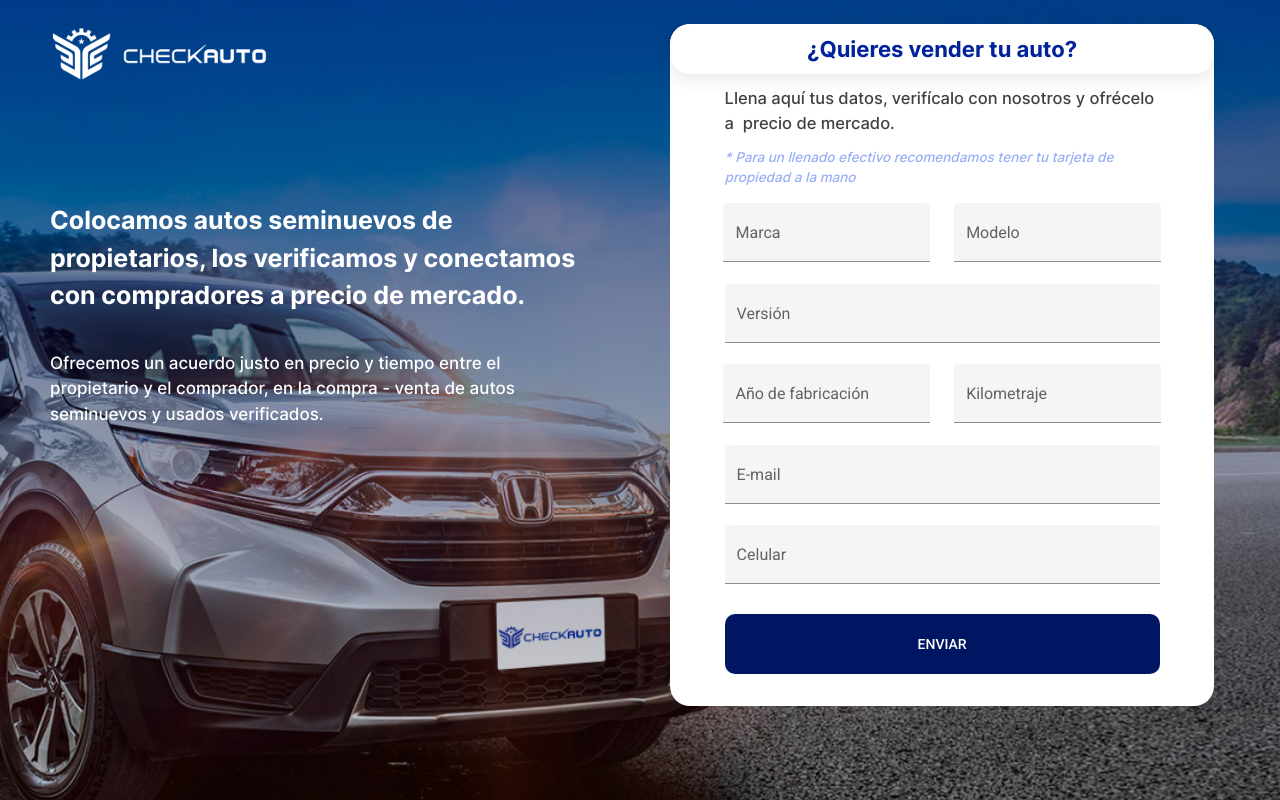
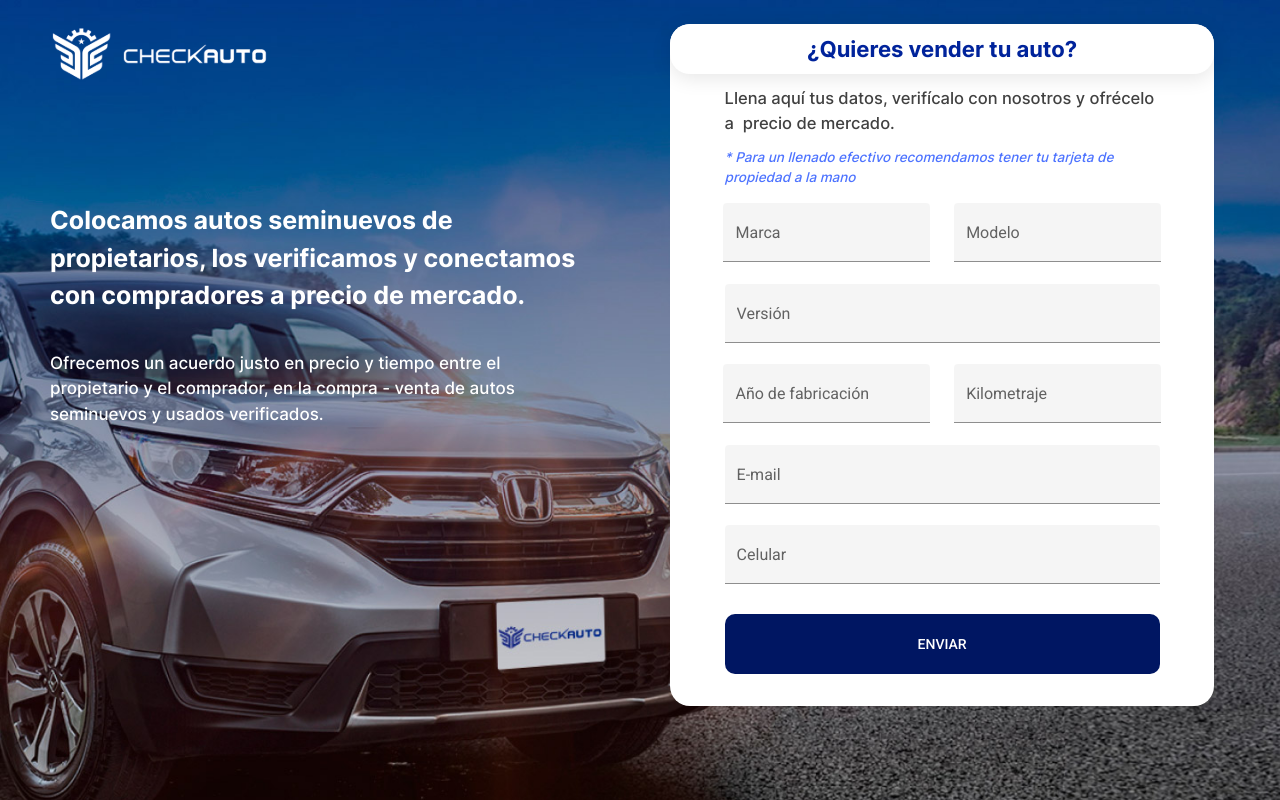
Before and after one commit to jandro29/checkauto, an Angular app: page / in a window 1280 px wide. Shown: the top 800 px of the page. Built offline with nearby package versions, Linux system fonts and the light colour scheme.

Commit message:
first commit

```diff
--- a/src/app/views/formulario/formulario.component.html
+++ b/src/app/views/formulario/formulario.component.html
@@ -51,7 +51,7 @@
 
         <div class="flex justify-center mt-[11px]">
           <div
-            class="2xl:w-[80%] xl:w-[80%] lg:w-[80%] w-[80%] 2xl:text-[14.5px] xl:text-[13.5px] lg:text-[12.5px] text-[11.5px] text-[#757F89] " style="color:#98ADF6;"
+            class="2xl:w-[80%] xl:w-[80%] lg:w-[80%] w-[80%] 2xl:text-[14.5px] xl:text-[13.5px] lg:text-[12.5px] text-[11.5px]" style="color:#4D73FF;"
           >
             <span
               ><em
--- a/src/app/views/index/index.component.html
+++ b/src/app/views/index/index.component.html
@@ -287,7 +287,7 @@
       style="top: 0; position: absolute; z-index: 3; width: 100%; height: 100%;">
       <div class="relative">
         <div class="flex flex-col mt-20">
-          <div class="InterBold text-[#282C2D] 2xl:text-[118px] xl:text-[100px] lg:text-[90px] text-[45px]">
+          <div class="InterBold 2xl:text-[118px] xl:text-[100px] lg:text-[90px] text-[45px]" style="color: #363A3C;">
             <p data-aos="fade-right" data-aos-duration="800" class="flex justify-center">Diagnóstico</p>
             <p data-aos="fade-right" data-aos-duration="900" class="flex justify-center">CheckAuto</p>
           </div>
@@ -295,7 +295,7 @@
             <img class="" src="assets/img/modelocheckauto.png" alt="">
           </div>
           <div class="lg:hidden block">
-            <img class="" src="assets/img/modelocheckautoresp.png" alt="">
+            <img class="" src="assets/img/modelocheckauto_responsive.png" alt="">
           </div>
         </div>
       </div>
```
Also changed, not shown: src/assets/img/modelocheckauto.png, src/assets/img/modelocheckauto_responsive.png (added), 7 other files (tests, documents, lock files or other folders).
